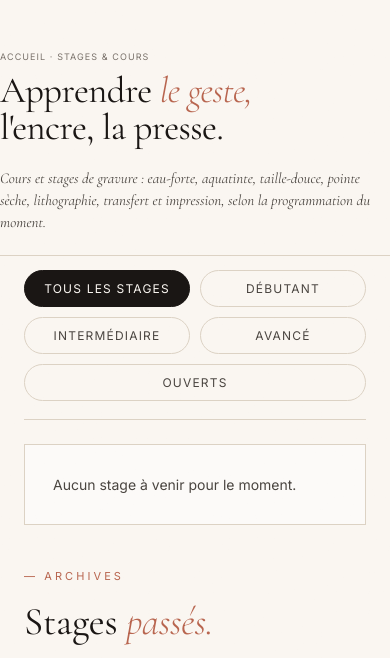
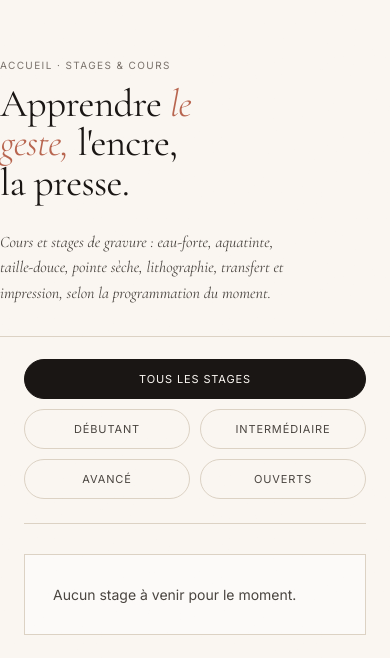
Before and after one commit to lamaisonrosedewallerand/lamaisonrose-site, a website: page stages.html in a window 390 px wide. Shown: the part 124-782 px from the top of the page. Drawn offline with nearby package versions, Linux system fonts and the light colour scheme.

Commit message:
Polish mobile page intros

```diff
--- a/assets/site.css
+++ b/assets/site.css
@@ -232,12 +232,14 @@ img { max-width: 100%; display: block; }
   font-size: clamp(48px, 6vw, 92px);
   line-height: 0.98; letter-spacing: -0.015em;
   margin-bottom: 24px; max-width: 14ch;
+  text-wrap: balance;
 }
 .page-hero h1 em { color: var(--terre); font-style: italic; font-weight: 300; }
 .page-hero .lede {
   font-family: 'Cormorant Garamond', serif;
   font-size: 22px; font-style: italic;
   color: var(--grey); max-width: 640px; line-height: 1.5;
+  text-wrap: balance;
 }
 .page-hero-grid {
   display: grid; grid-template-columns: 1.2fr 1fr; gap: 60px; align-items: end;
@@ -549,23 +551,25 @@ footer {
   }
 
   .page-hero {
-    padding: 40px 0 30px;
+    padding: 50px 0 38px;
   }
 
   .page-hero-grid {
-    gap: 14px;
+    gap: 18px;
     align-items: start;
+    justify-items: start;
   }
 
   .page-hero h1 {
     max-width: none;
-    font-size: clamp(38px, 11vw, 68px);
-    margin-bottom: 16px;
+    font-size: clamp(40px, 10vw, 66px);
+    margin-bottom: 18px;
   }
 
   .page-hero .lede {
-    font-size: 17px;
-    line-height: 1.46;
+    max-width: 34rem;
+    font-size: 18px;
+    line-height: 1.52;
   }
 
   .sec-head {
@@ -657,28 +661,31 @@ footer {
   }
 
   .page-hero {
-    padding: 28px 0 22px;
+    padding: 36px 0 30px;
   }
 
   .page-hero .crumbs {
-    margin-bottom: 8px;
-    font-size: 9px;
-    letter-spacing: 0.12em;
+    margin-bottom: 12px;
+    font-size: 10px;
+    letter-spacing: 0.14em;
+    line-height: 1.45;
   }
 
   .page-hero .lede {
-    font-size: 15px;
-    line-height: 1.48;
+    max-width: 30rem;
+    font-size: 16px;
+    line-height: 1.58;
   }
 
   .page-hero h1 {
-    font-size: clamp(30px, 9.4vw, 40px);
-    margin-bottom: 10px;
-    line-height: 1.02;
+    max-width: 11ch;
+    font-size: clamp(32px, 10vw, 42px);
+    margin-bottom: 14px;
+    line-height: 1.01;
   }
 
   .page-hero-grid {
-    gap: 10px;
+    gap: 14px;
   }
 
   .foot-support {
--- a/stages.html
+++ b/stages.html
@@ -86,20 +86,28 @@
   }
   @media (max-width: 760px) {
     .filters {
-      padding: 14px 0 18px;
-      margin-bottom: 24px;
+      display: grid;
+      grid-template-columns: repeat(2, minmax(0, 1fr));
+      gap: 10px;
+      padding: 22px 0 24px;
+      margin-bottom: 30px;
       overflow: visible;
-      flex-wrap: wrap;
       margin-left: 0;
       margin-right: 0;
     }
+    .filter:first-child {
+      grid-column: 1 / -1;
+    }
     .filter {
-      flex: 1 1 calc(50% - 6px);
+      min-width: 0;
+      padding: 12px 14px;
+      font-size: 11px;
+      letter-spacing: 0.08em;
       text-align: center;
     }
     .stage-grid {
-      gap: 22px;
-      padding-bottom: 36px;
+      gap: 26px;
+      padding-bottom: 42px;
     }
     .stage-card {
       padding: 0 0 16px;
```
Also changed, not shown: adherer.html (+20 -3 lines), association.html (+2 -1 lines), evenements.html (+4 -4 lines), le-lieu.html (+2 -2 lines), wallerand.html (+17 -1 lines).
